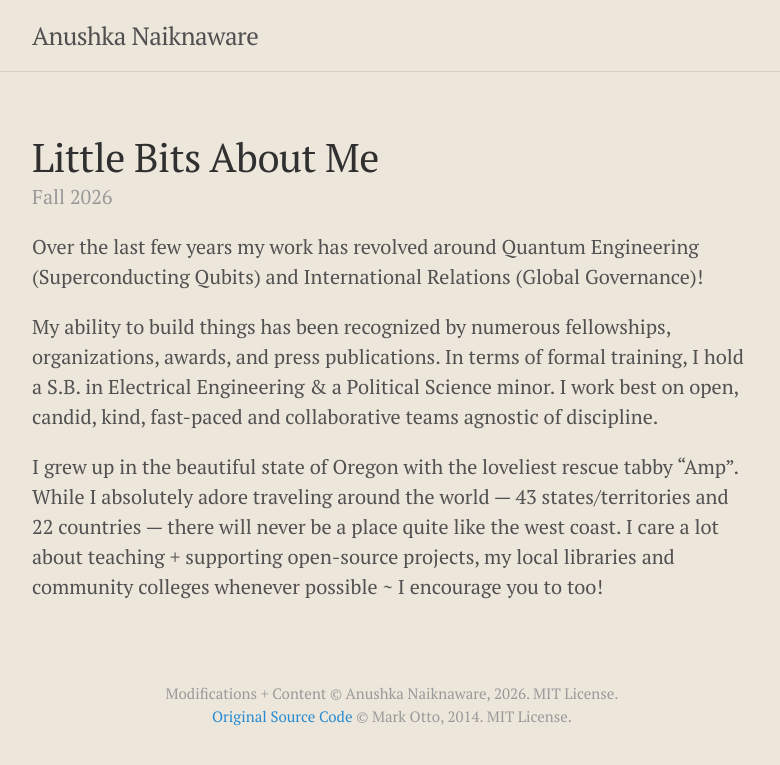
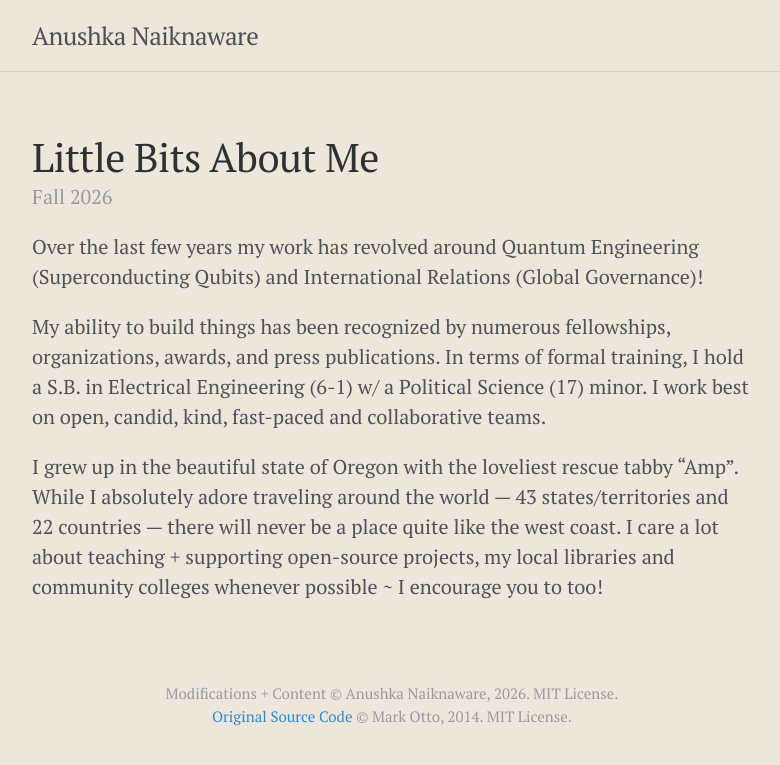
Before and after one commit to anushkanaiknaware/anushkanaiknaware.github.io, a Jekyll site: the page built from _posts/2026-08-21-intro.md, in a window 1280 px wide. Shown: the top 765 px of the page, without its empty margins (248-1028 px from the left). Built offline with Jekyll 4.4.1, drawn with Linux system fonts in a browser that asks for light colours.

Commit message:
Refactor intro post content and formatting

```diff
--- a/_posts/2026-08-21-intro.md
+++ b/_posts/2026-08-21-intro.md
@@ -5,6 +5,6 @@ season: Fall
 ---
 Over the last few years my work has revolved around Quantum Engineering (Superconducting Qubits) and International Relations (Global Governance)!
 
-My ability to build things has been recognized by numerous fellowships, organizations, awards, and press publications. In terms of formal training, I hold a S.B. in Electrical Engineering & a Political Science minor. I work best on open, candid, kind, fast-paced and collaborative teams agnostic of discipline.
+My ability to build things has been recognized by numerous fellowships, organizations, awards, and press publications. In terms of formal training, I hold a S.B. in Electrical Engineering (6-1) w/ a Political Science (17) minor. I work best on open, candid, kind, fast-paced and collaborative teams.
 
 I grew up in the beautiful state of Oregon with the loveliest rescue tabby "Amp". While I absolutely adore traveling around the world — 43 states/territories and 22 countries — there will never be a place quite like the west coast. I care a lot about teaching + supporting open-source projects, my local libraries and community colleges whenever possible ~ I encourage you to too!
```
